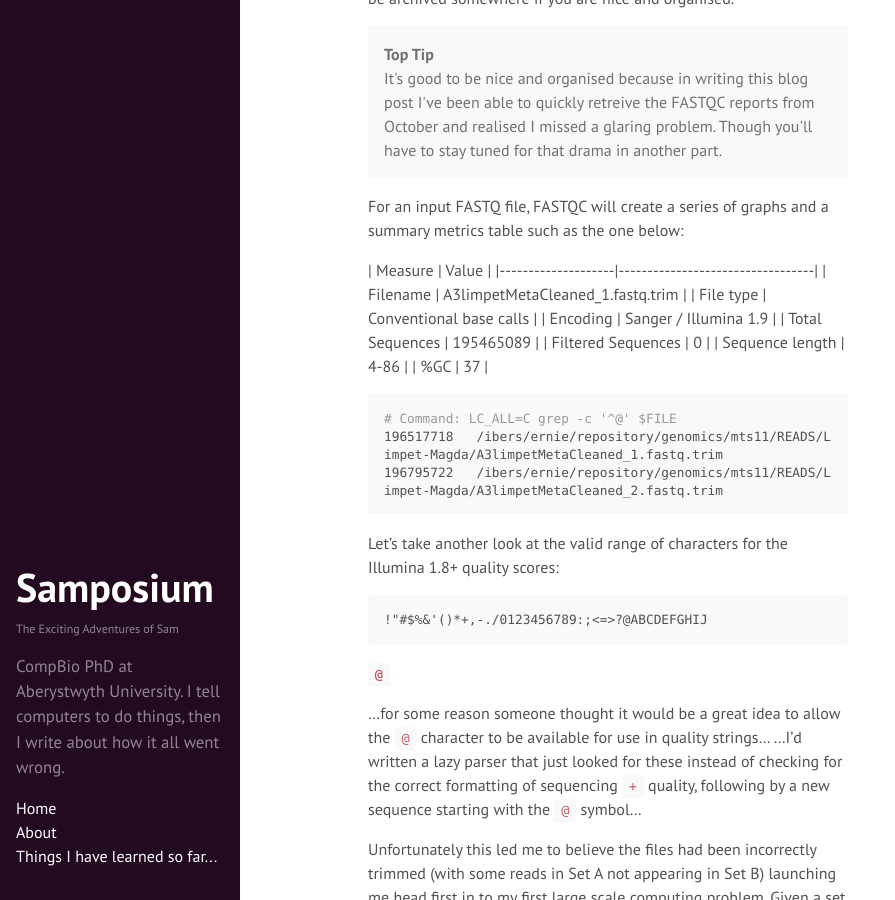
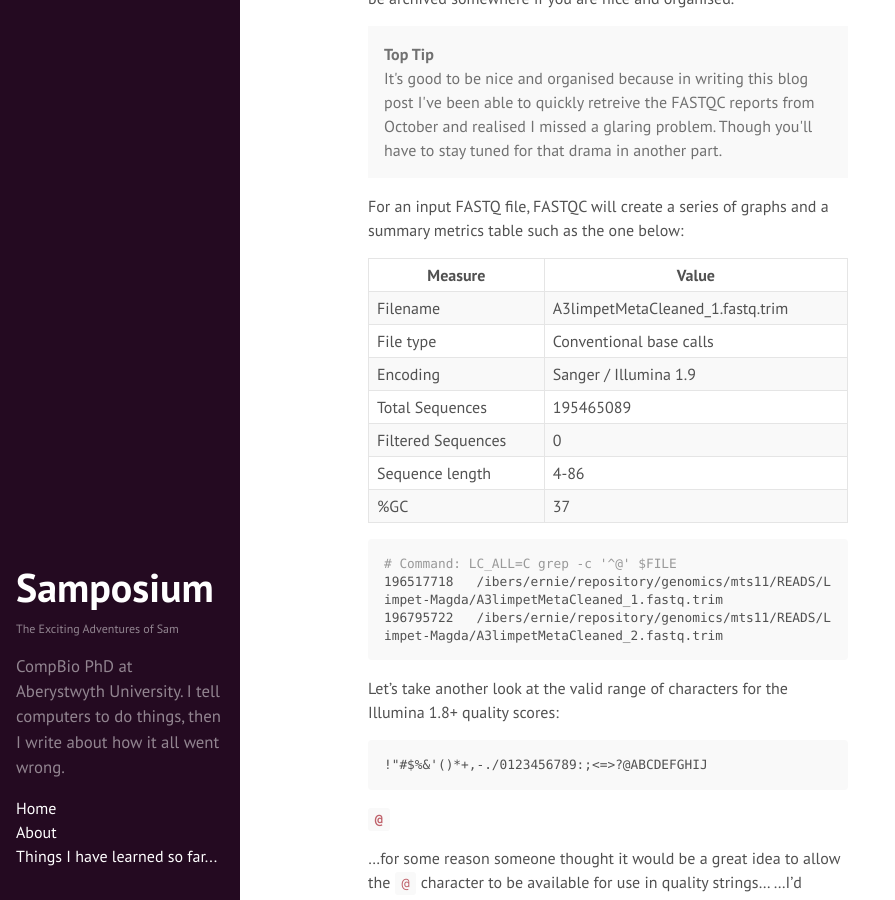
Before and after one commit to SamStudio8/samstudio8.github.io.off, a Jekyll site: the page built from _posts/2015-04-21-the-story-so-far-p1.md, in a window 1280 px wide and 900 px high, scrolled down 2833 px. Shown: the whole window, without its empty margins (0-895 px from the left). Built offline with Jekyll 4.4.1, drawn with Linux system fonts in a browser that asks for light colours; Markdown is read by kramdown in place of the engine named in the settings.

Commit message:
Update 2015-04-21-the-story-so-far-p1.md

````diff
--- a/_posts/2015-04-21-the-story-so-far-p1.md
+++ b/_posts/2015-04-21-the-story-so-far-p1.md
@@ -106,7 +106,6 @@ Though you'll have to stay tuned for that drama in another part.</p>
 For an input FASTQ file, FASTQC will create a series of graphs and a summary metrics table
 such as the one below:
 
-<table>
 | Measure            | Value                            |
 |--------------------|----------------------------------|
 | Filename           | A3limpetMetaCleaned_1.fastq.trim |
@@ -116,7 +115,6 @@ such as the one below:
 | Filtered Sequences | 0                                |
 | Sequence length    | 4-86                             |
 | %GC                | 37                               |
-</table>
 
 
 ```bash
````
